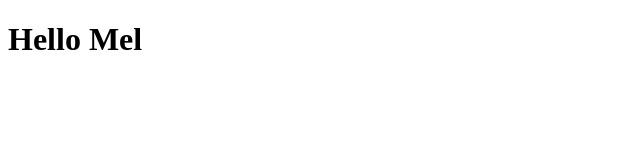
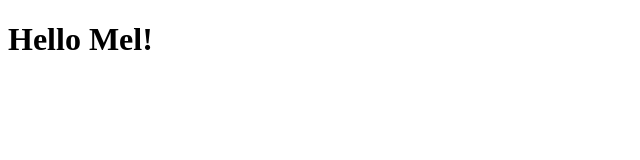
Before and after one commit to gabrielkryemadhi/React-V2, a React (Create React App) app: page / in a window 1280 px wide. Shown: the top 160 px of the page, without its empty margins (0-640 px from the left). Built offline with nearby package versions, Linux system fonts and the light colour scheme.

Commit message:
Ex.2 changed

```diff
--- a/src/App.js
+++ b/src/App.js
@@ -2,9 +2,8 @@ import React from "react";
 
 function App() {
   const name = "Mel";
-  const header = "Hello " + name;
   return (
-  <h1>{header}</h1>
+  <h1>Hello {name}!</h1>
   )
 }
 
```
